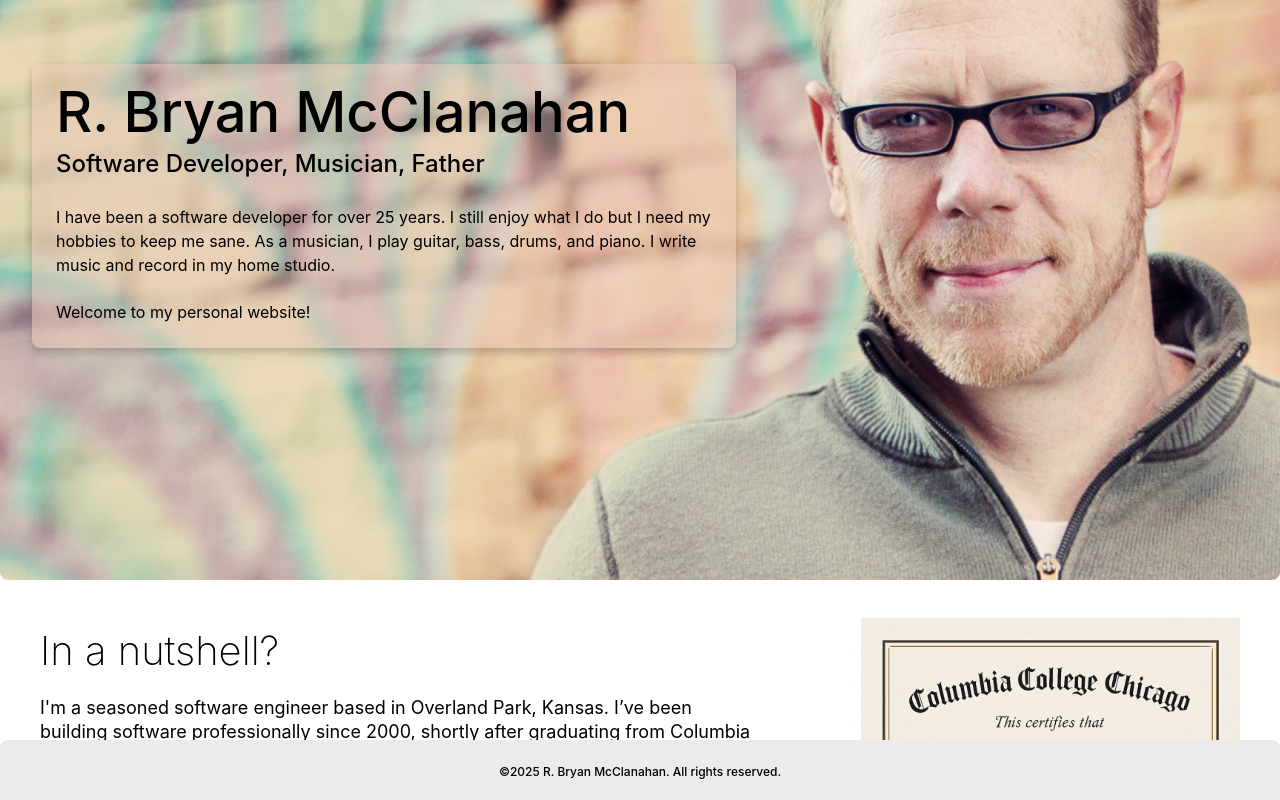
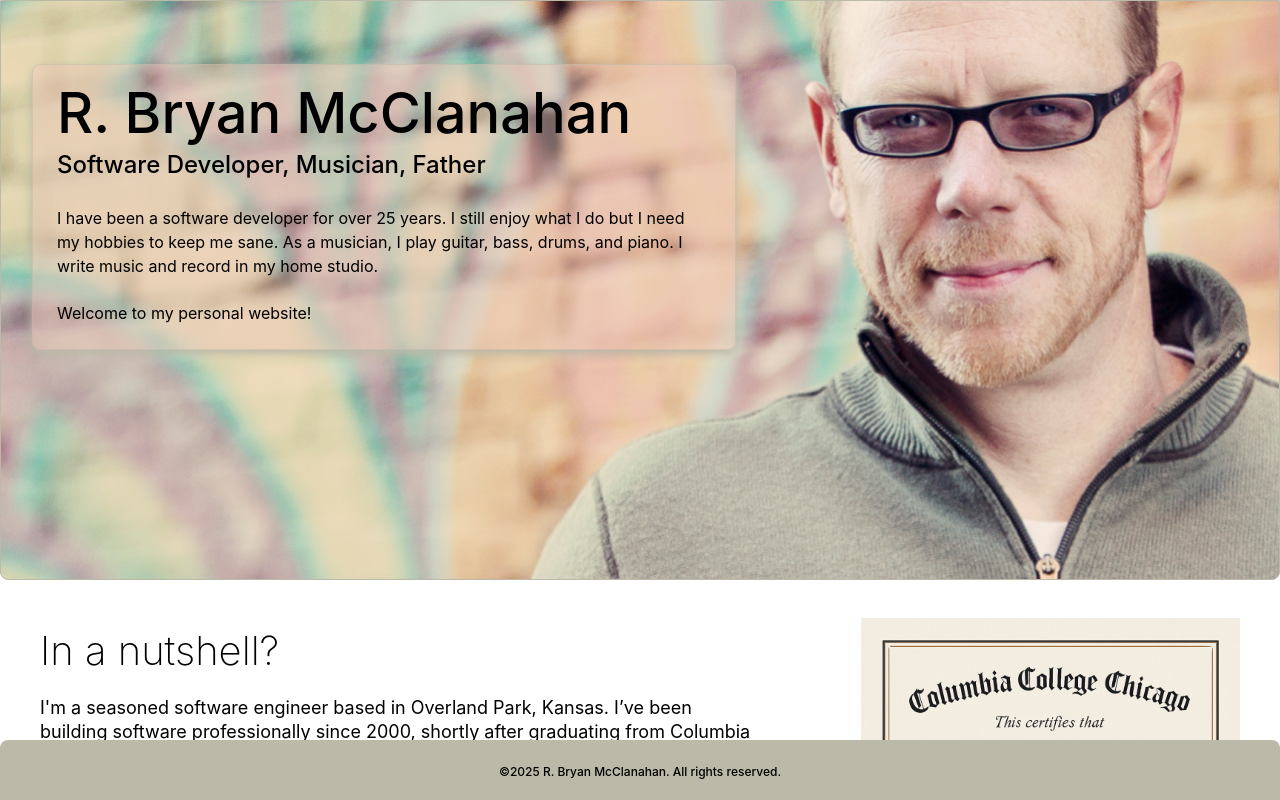
Before and after one commit to BryBo617/rbryanmcclanahan.com, a React (Vite) app: page / in a window 1280 px wide. Built offline with nearby package versions, Linux system fonts and the light colour scheme; a web font is replaced by a local one.

Commit message:
playing with borders.

```diff
--- a/src/App.tsx
+++ b/src/App.tsx
@@ -53,7 +53,7 @@ function App() {
           </div>
         </div>
       </section>
-      <footer className="footer p-strip--highlighted">
+      <footer className="footer">
         <div className="copyright p-text--x-small">
           &copy;{new Date().getFullYear()} R. Bryan McClanahan. All rights
           reserved.
--- a/src/styles/style.scss
+++ b/src/styles/style.scss
@@ -44,7 +44,8 @@
     max-width: 600px;
     background-color: rgba(237, 202, 185, 0.5);
     border-radius: 8px;
-    box-shadow: 0 4px 8px rgba(0, 0, 0, 0.2);
+    border: solid 1px rgba(187, 185, 168, 0.5);
+    box-shadow: 0 4px 8px rgba(187, 185, 168, 1);
     display: flex;
     flex-direction: column;
     padding: 1em;
@@ -84,6 +85,7 @@
     background-repeat: no-repeat;
     background-size: cover;
     background-position: top right;
+    border: solid 0.10em rgba(187, 185, 168, 1);
     border-bottom-left-radius: 8px;
     border-bottom-right-radius: 8px;
   }
@@ -276,6 +278,7 @@
   z-index: 100;
   height: 60px;
   box-sizing: border-box;
+  background-color: rgba(187, 185, 168, 1);
 
   .copyright {
     text-align: center;
```
Also changed, not shown: src/styles/style.css, 1 other file (tests, documents, lock files or other folders).
